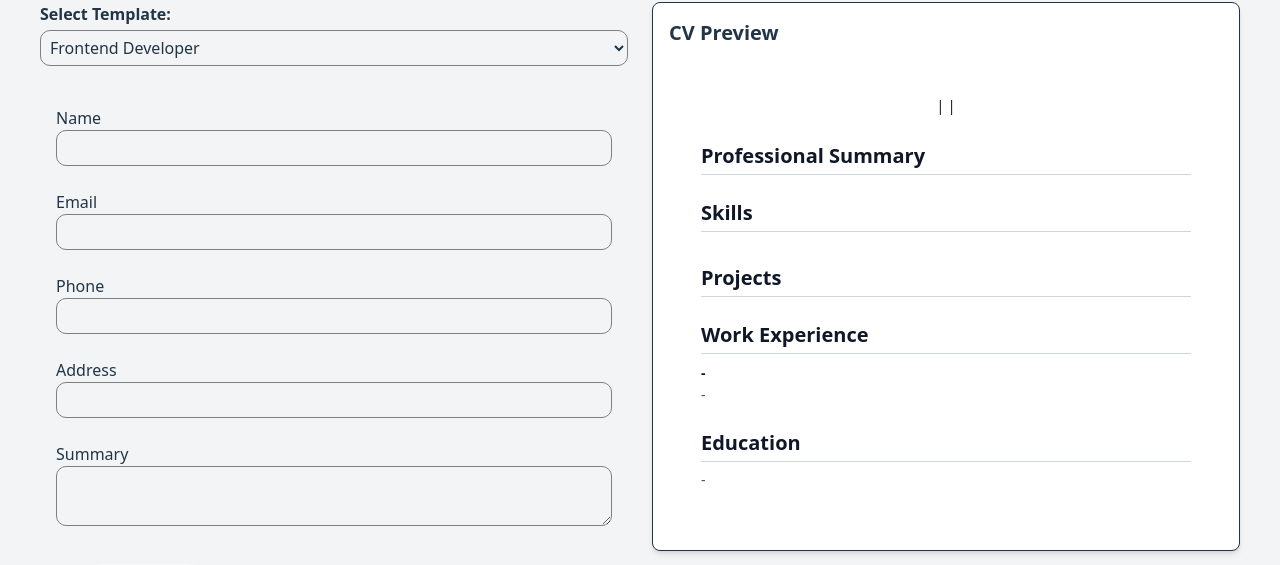
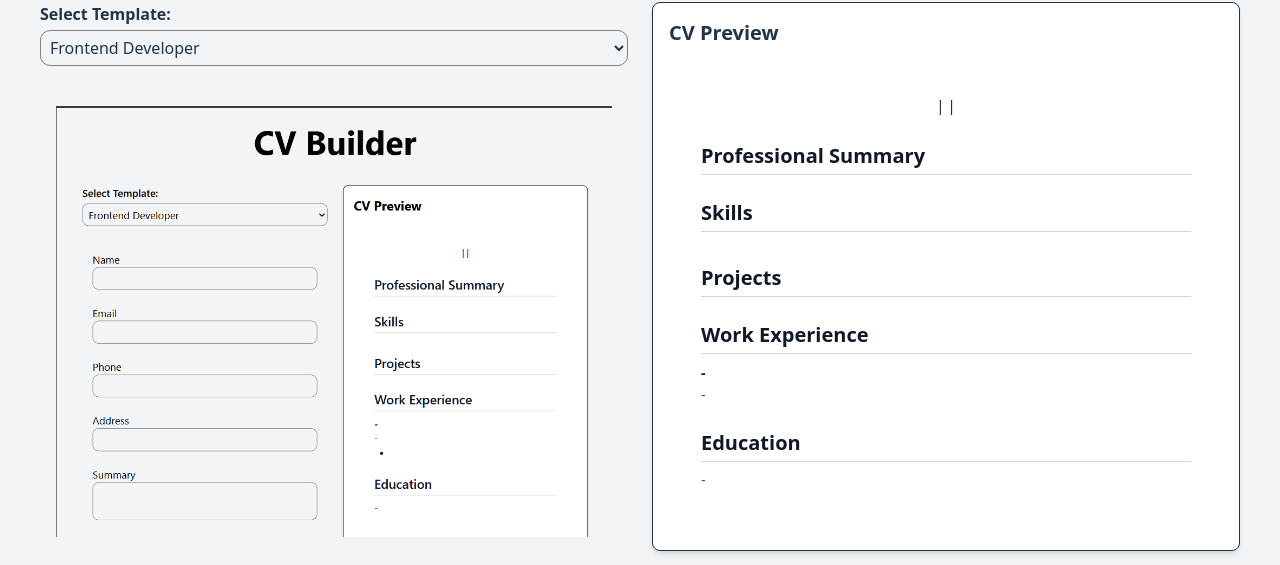
Before and after one commit to Callerstudios/resume-maker, a React (Vite) app: page / in a window 1280 px wide. Shown: the part 118-683 px from the top of the page. Built offline with nearby package versions, Linux system fonts and the light colour scheme.

Commit message:
added preview image

```diff
--- a/src/components/CVForm.tsx
+++ b/src/components/CVForm.tsx
@@ -1,6 +1,7 @@
 import React from "react";
 import type { FormData } from "../utils/types";
 import LinkImagePreview from "./LinkImagePreview";
+import previewImg from "../assets/images/preview-image.png";
 
 type Props = {
   formData: FormData;
@@ -104,6 +105,7 @@ export default function CVForm({ formData, onChange }: Props) {
 
   return (
     <form className="max-w-3xl mx-auto space-y-6 p-4">
+      <img src={previewImg} className="hiddenm" alt="" />
       <div>
         <label>Name</label>
         <input
```
